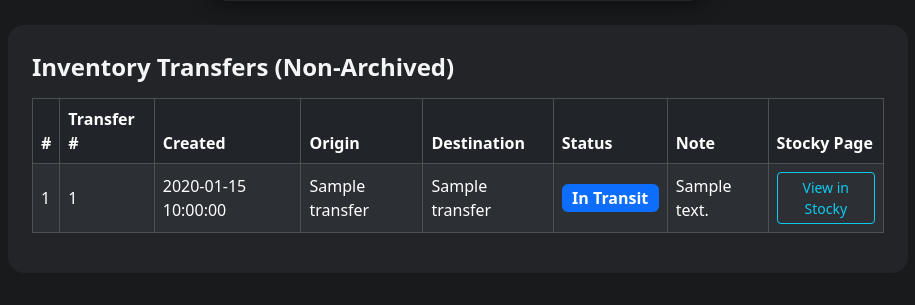
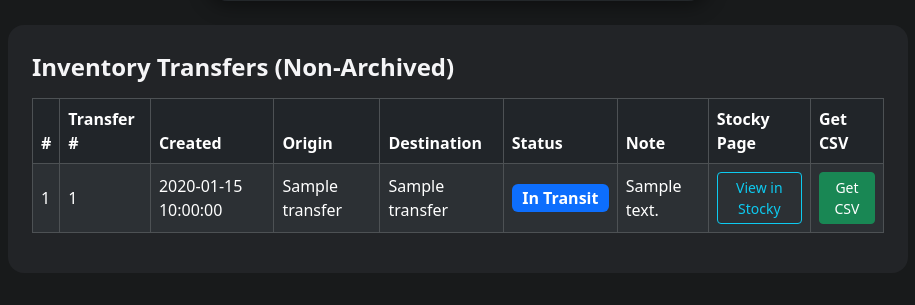
Before and after one commit to ITASFrank/pdf-transfers, a Flask app: template templates/index.html in a window 1280 px wide. Shown: the part 603-908 px from the top of the page, without its empty margins (182-1097 px from the left). Run offline with Flask 3, Linux system fonts and the light colour scheme; the template is opened without the code that fills it: most values are stand-ins (such as "Sample title", 1, 10 or a date in 2020).

Commit message:
Update index.html

```diff
--- a/templates/index.html
+++ b/templates/index.html
@@ -35,9 +35,6 @@
         </div>
     </div>
     <hr style="border-color: #3a3b3c;">
-    {% if error %}
-      <div class="alert alert-danger">{{ error }}</div>
-    {% endif %}
     <form method="POST" enctype="multipart/form-data">
         <div class="mb-3">
             <label for="csv" class="form-label">Upload Stocky CSV File</label>
@@ -75,6 +72,7 @@
                         <th>Status</th>
                         <th>Note</th>
                         <th>Stocky Page</th>
+                        <th>Get CSV</th>
                     </tr>
                 </thead>
                 <tbody>
@@ -100,6 +98,11 @@
                                href="{{ t.stocky_url }}"
                                target="_blank" rel="noopener">View in Stocky</a>
                         </td>
+                        <td>
+                            <a class="btn btn-sm btn-success"
+                               href="{{ t.csv_url }}"
+                               target="_blank" rel="noopener">Get CSV</a>
+                        </td>
                     </tr>
                     {% endfor %}
                 </tbody>
```
